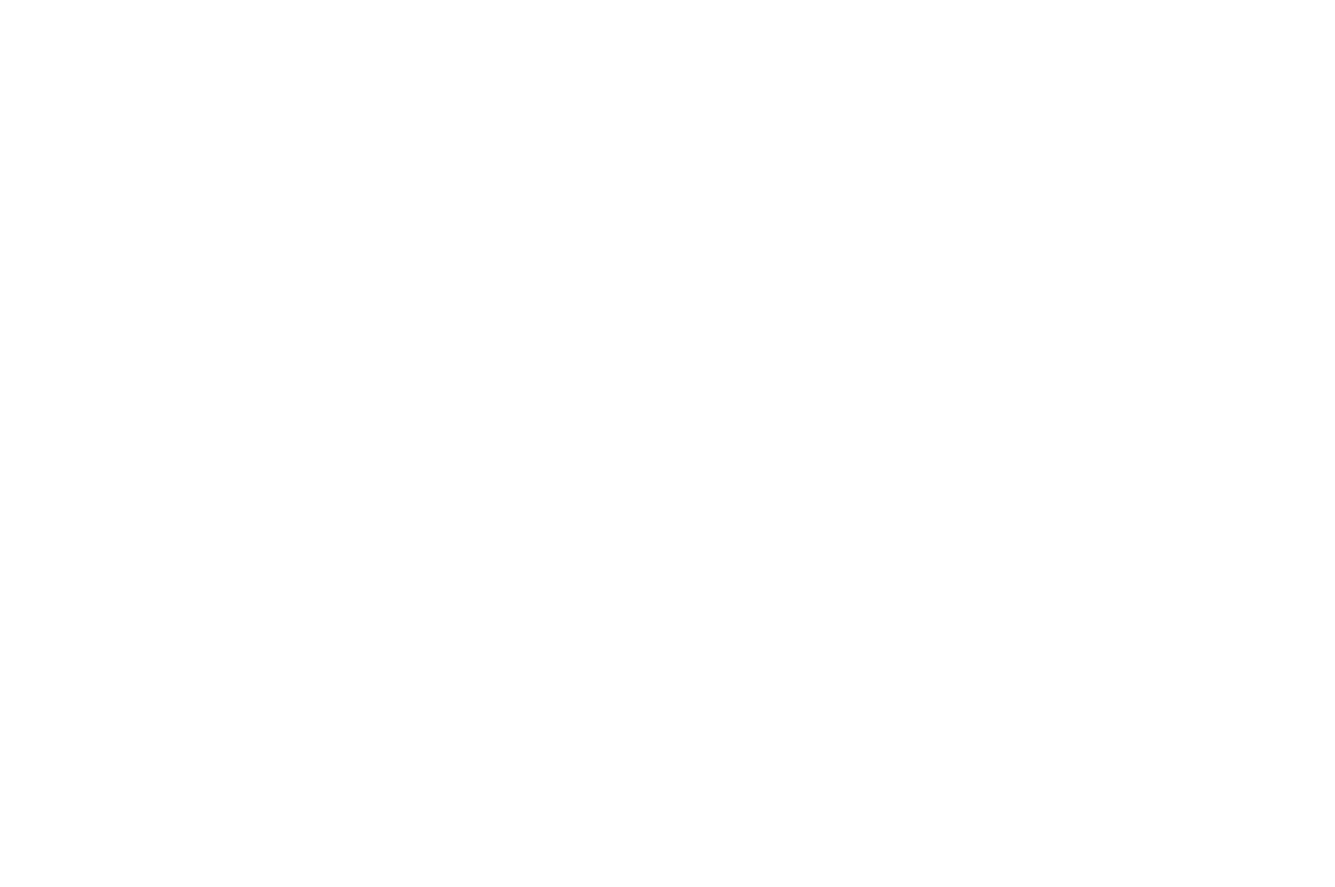
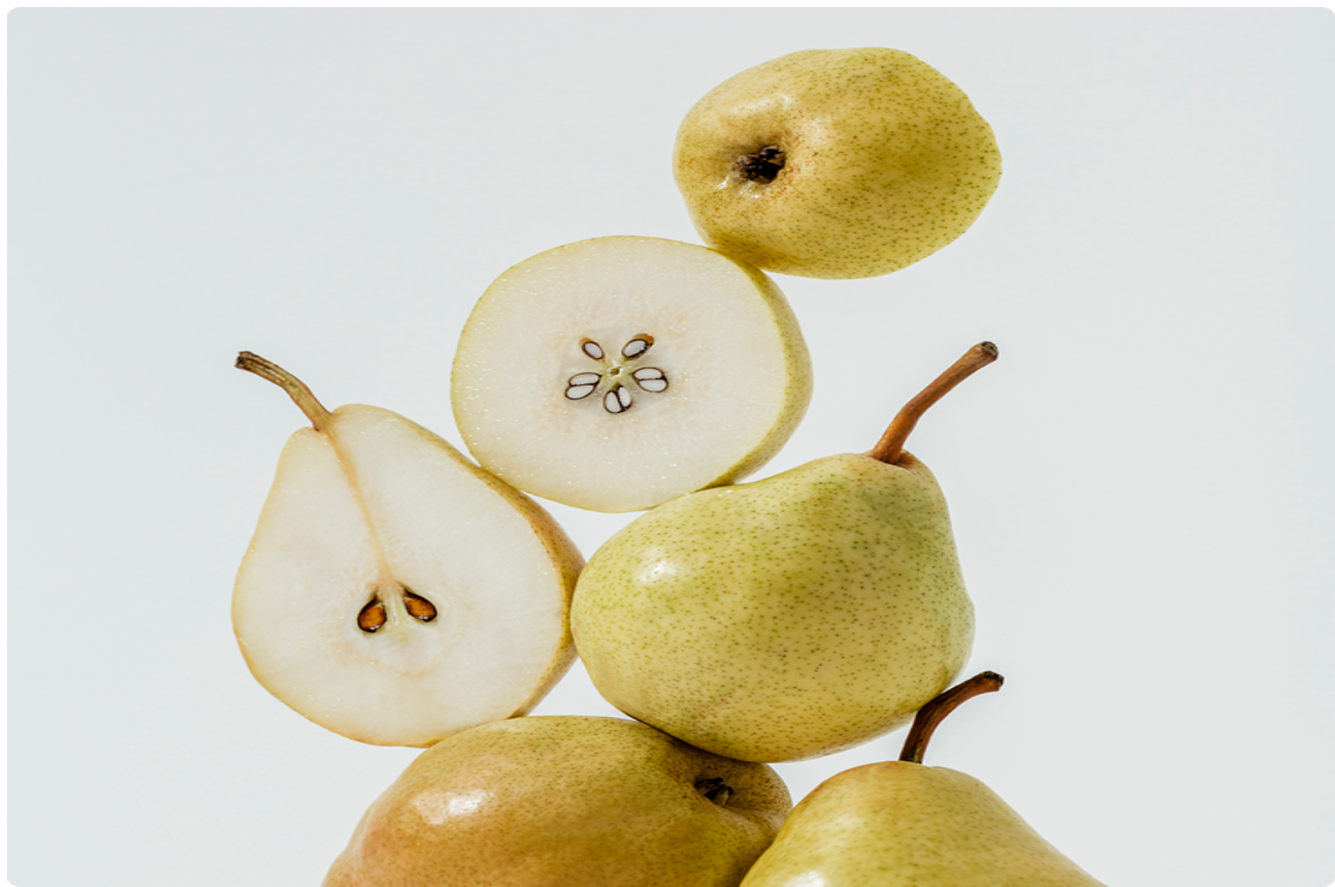
Before and after one commit to chretien527/linaa, a plain HTML site: page first11.html in a window 1280 px wide. Shown: the whole page at 88% size, 1518 px wide, since content can reach past the window. Before the commit the page ends 800 px from the top, so only its background shows below. Drawn offline with Linux system fonts and the light colour scheme.

Commit message:
baddest friday when they took  my pc

```diff
--- a/first11.css
+++ b/first11.css
@@ -1,3 +1,3 @@
-body {
-    background-image: url(Image (15).png);ub
+ .image1 {
+    max-width: 600px;
 }
--- a/first11.html
+++ b/first11.html
@@ -6,7 +6,7 @@
     <title>Document</title>
     <link rel="stylesheet" href="first11.css">
 </head>
-<body>
-
+<body class="image1">
+    <img src="Image (15).png" style="width: 1510px; height: 1000px;">
 </body>
 </html>
```
